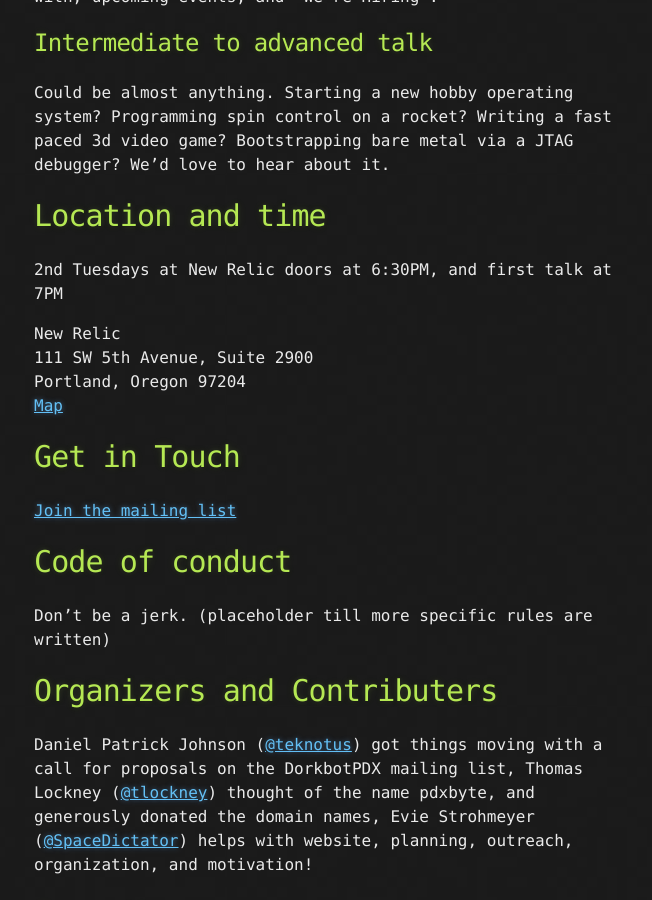
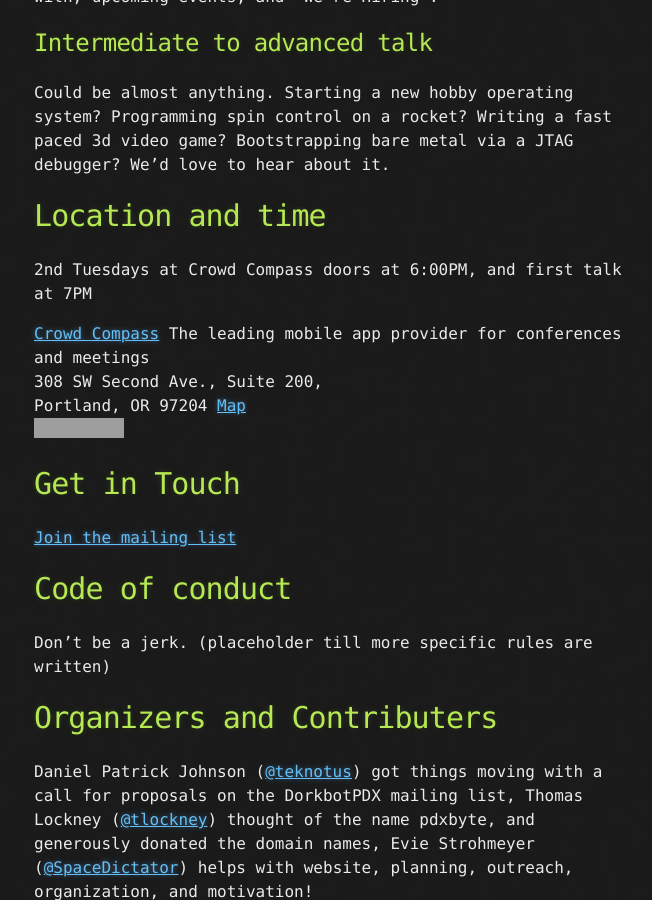
Before and after one commit to pdxbyte/pdxbyte.github.io, a Jekyll site: the page built from index.md, in a window 1280 px wide and 900 px high, scrolled down 890 px. Shown: the whole window, without its empty margins (306-958 px from the left). Built offline with Jekyll 4.4.1, drawn with Linux system fonts in a browser that asks for light colours; grey boxes are pictures that could not be loaded.

Commit message:
Change location to Crowd Compass

```diff
--- a/index.md
+++ b/index.md
@@ -26,12 +26,12 @@ Could be almost anything. Starting a new hobby operating system? Programming spi
 
 #Location and time
 
-2nd Tuesdays at New Relic doors at 6:30PM, and first talk at 7PM
+2nd Tuesdays at Crowd Compass doors at 6:00PM, and first talk at 7PM
 
-New Relic
-111 SW 5th Avenue, Suite 2900
-Portland, Oregon 97204
-[Map](https://www.google.com/maps/preview?q=111+SW+5th+Avenue,+Suite+2900,+Portland+Oregon+97204+United+States)
+[Crowd Compass](http://www.crowdcompass.com/home.shtml) The leading mobile app provider for conferences and meetings
+308 SW Second Ave., Suite 200,
+Portland, OR 97204 [Map](http://maps.google.com/maps?q=308+SW+Second+Ave.%2C+Suite+200%2C+Portland%2C+OR%2C+Portland+OR+97204+us)
+[![Crowd Compass Logo](http://www.crowdcompass.com/images/og-badge.png)](http://www.crowdcompass.com/home.shtml)
 
 #Get in Touch
 
```
